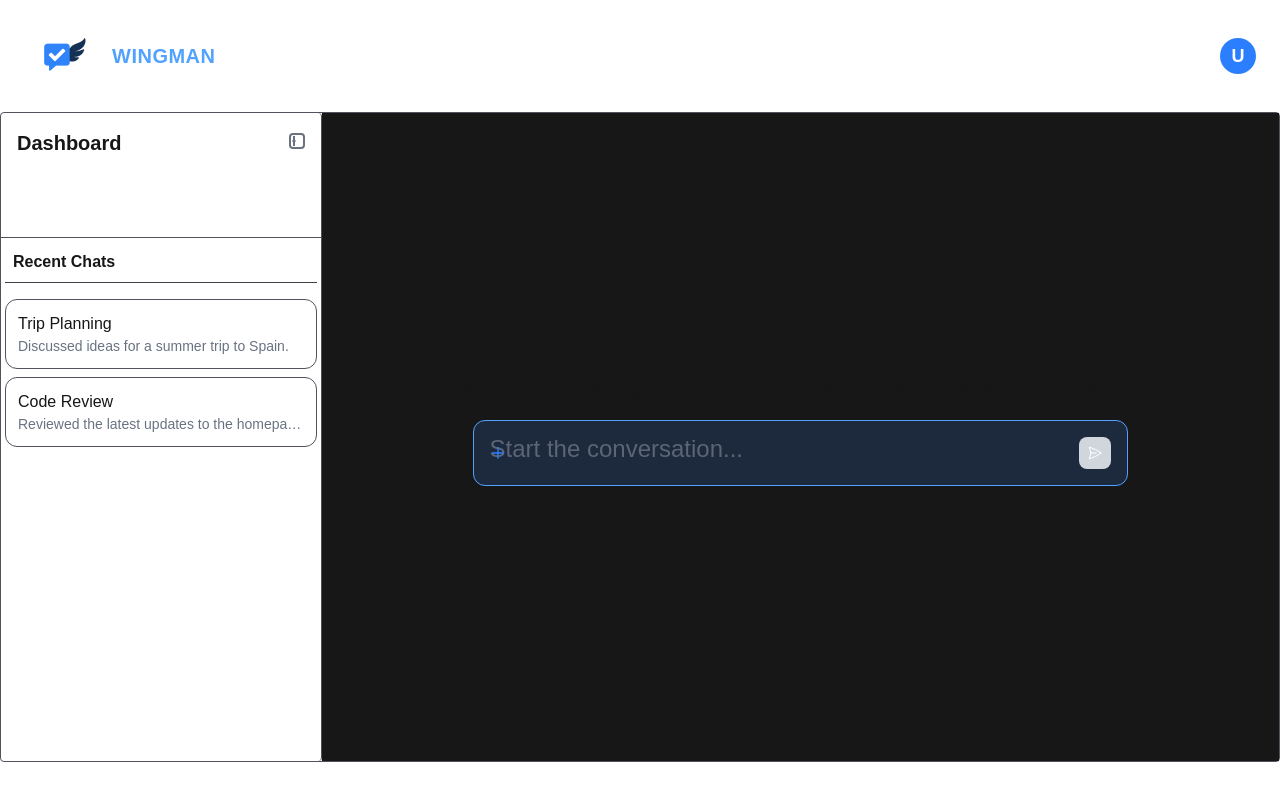
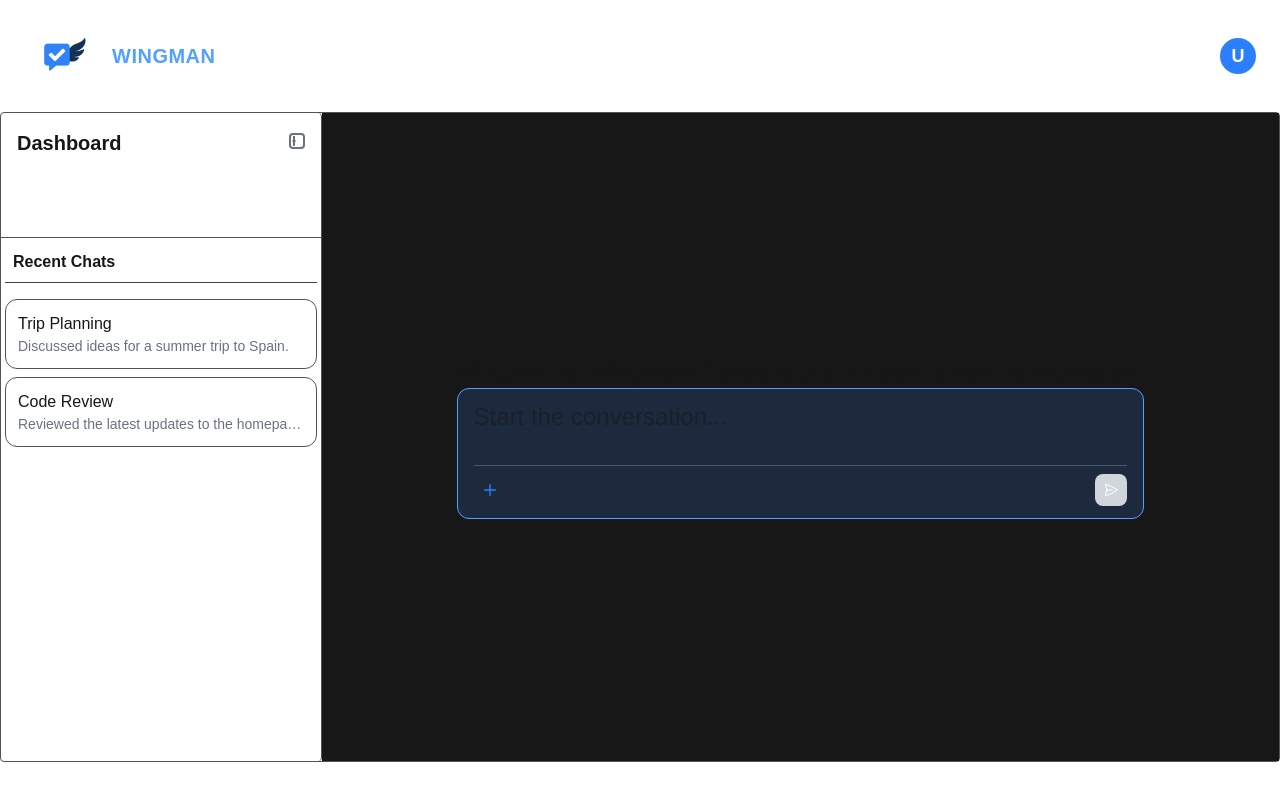
Before and after one commit to psnikil/wingman, a Next.js app in the folder frontend/: page /homepage in a window 1280 px wide. Built offline with nearby package versions, Linux system fonts and the light colour scheme.

Commit message:
updated promptinput to scroll with large messages

```diff
--- a/frontend/src/components/PromptInput.tsx
+++ b/frontend/src/components/PromptInput.tsx
@@ -35,10 +35,11 @@ export default function PromptInput({ onSubmit, disabled = false, placeholder =
 
   const handleInputChange = (e: React.ChangeEvent<HTMLTextAreaElement>) => {
     setPrompt(e.target.value);
-    // Auto-resize textarea
+    // Auto-resize textarea for growing with content, min 3 lines (72px)
     if (textareaRef.current) {
       textareaRef.current.style.height = 'auto';
-      textareaRef.current.style.height = `${Math.min(textareaRef.current.scrollHeight, 150)}px`;
+      const scrollHeight = textareaRef.current.scrollHeight;
+      textareaRef.current.style.height = `${Math.max(72, Math.min(scrollHeight, 150))}px`;
     }
   };
 
@@ -64,13 +65,28 @@ export default function PromptInput({ onSubmit, disabled = false, placeholder =
   };
 
   return (
-    <div className="flex flex-1 items-end space-x-3 p-4 border-gray-200 ">
-      <form onSubmit={handleFormSubmit} className="flex-1 relative resize-none rounded-xl border bg-slate-800 border-blue-400 px-4 py-3 pr-12
+    <div className="flex flex-col flex-3 relative resize-none rounded-xl border bg-slate-800 border-blue-400 px-4 py-3 pr-4
                      focus:border-blue-500 focus:outline-none focus:ring-2 focus:ring-blue-200
-                     disabled:bg-gray-100 disabled:cursor-not-allowed text-gray-400
-                     max-h-[150px] min-h-[48px] overflow-y-hidden">
+                     disabled:bg-gray-100 disabled:cursor-not-allowed
+                     max-h-[350px] min-h-[48px] overflow-y-hidden">
+      <form onSubmit={handleFormSubmit} className="flex flex-col h-full ">
+        {/* Textarea section */}
+        <div className="flex-1 flex flex-col border-b border-gray-600 " id="prompt-input-textarea">
+          <textarea
+            ref={textareaRef}
+            value={prompt}
+            onChange={handleInputChange}
+            onKeyDown={handleKeyDown}
+            placeholder={placeholder}
+            disabled={disabled}
+            rows={2}
+            className="w-full resize-none flex-1 focus:outline-none scroll-smooth dark-scrollbar text-white-100 bg-transparent"
+          />
+        </div>
+        {/* Actions section pinned to bottom */}
+        <div className="flex flex-row items-center justify-between pt-2 relative bg-slate-800 z-10" id="prompt-input-actions">
           {/* Plus icon and file input */}
-        <div className="absolute left-2 bottom-4 flex items-end">
+          <div className="flex items-end">
             <button
               type="button"
               aria-label="Add file or image"
@@ -100,29 +116,16 @@ export default function PromptInput({ onSubmit, disabled = false, placeholder =
               multiple={false}
             />
           </div>
-        <div className="items-center">
-          <textarea
-          ref={textareaRef}
-          value={prompt}
-          onChange={handleInputChange}
-          onKeyDown={handleKeyDown}
-          placeholder={placeholder}
-          disabled={disabled}
-          rows={1}
-          className="w-full resize-none overflow-y-hidden focus:outline-none"
-          />
-
-
-        </div>
           <button
             type="submit"
             disabled={disabled || !prompt.trim()}
-          className="absolute right-4 bottom-4 p-2 rounded-lg bg-blue-500 text-white
+            className="p-2 rounded-lg bg-blue-500 text-white
                        hover:bg-blue-600 disabled:bg-gray-300 disabled:cursor-not-allowed
                        transition-colors duration-200 flex items-center justify-center"
           >
             <PaperAirplaneIcon className="w-4 h-4" />
           </button>
+        </div>
       </form>
     </div>
   );
```
Lines whose indentation alone changed are shown as unchanged.
